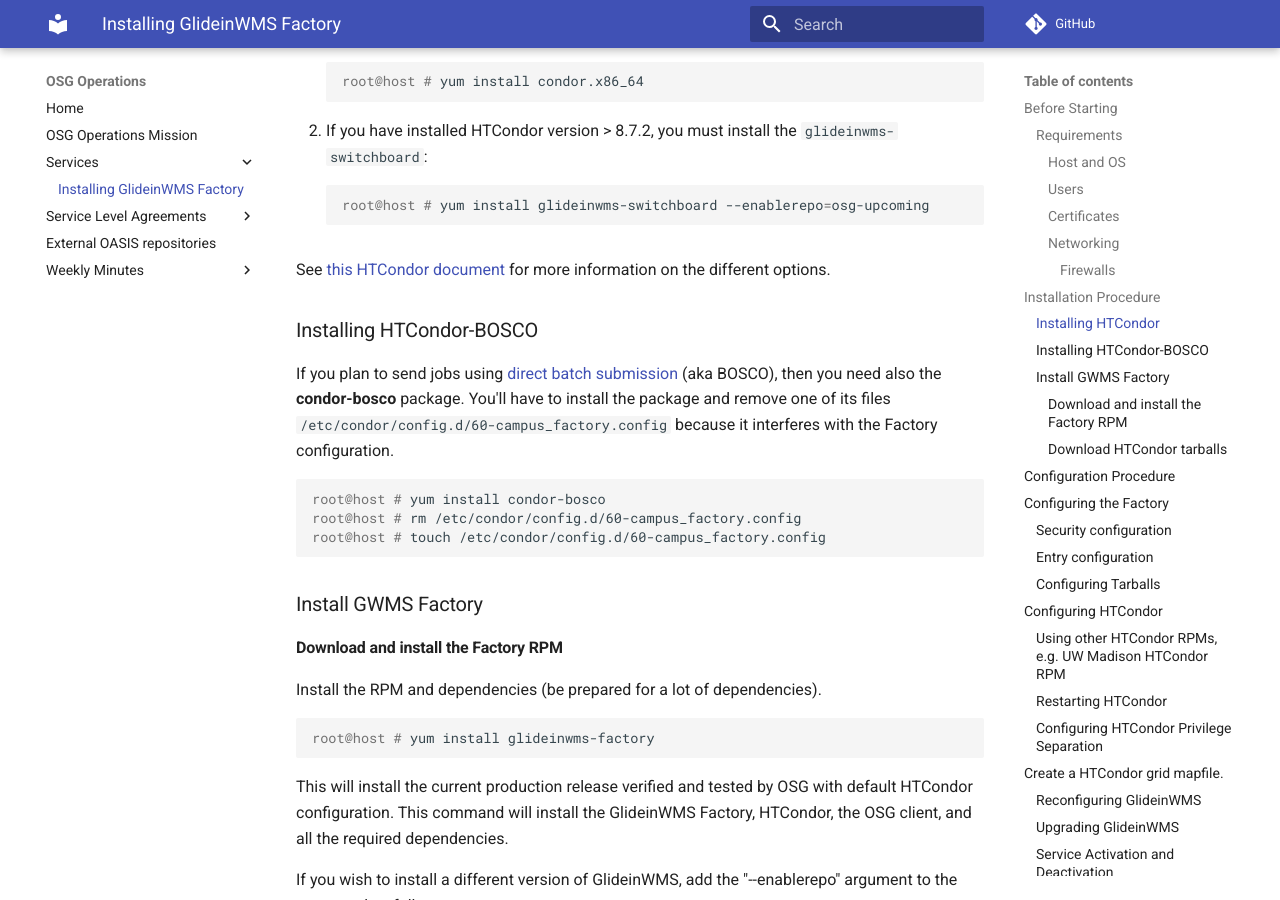
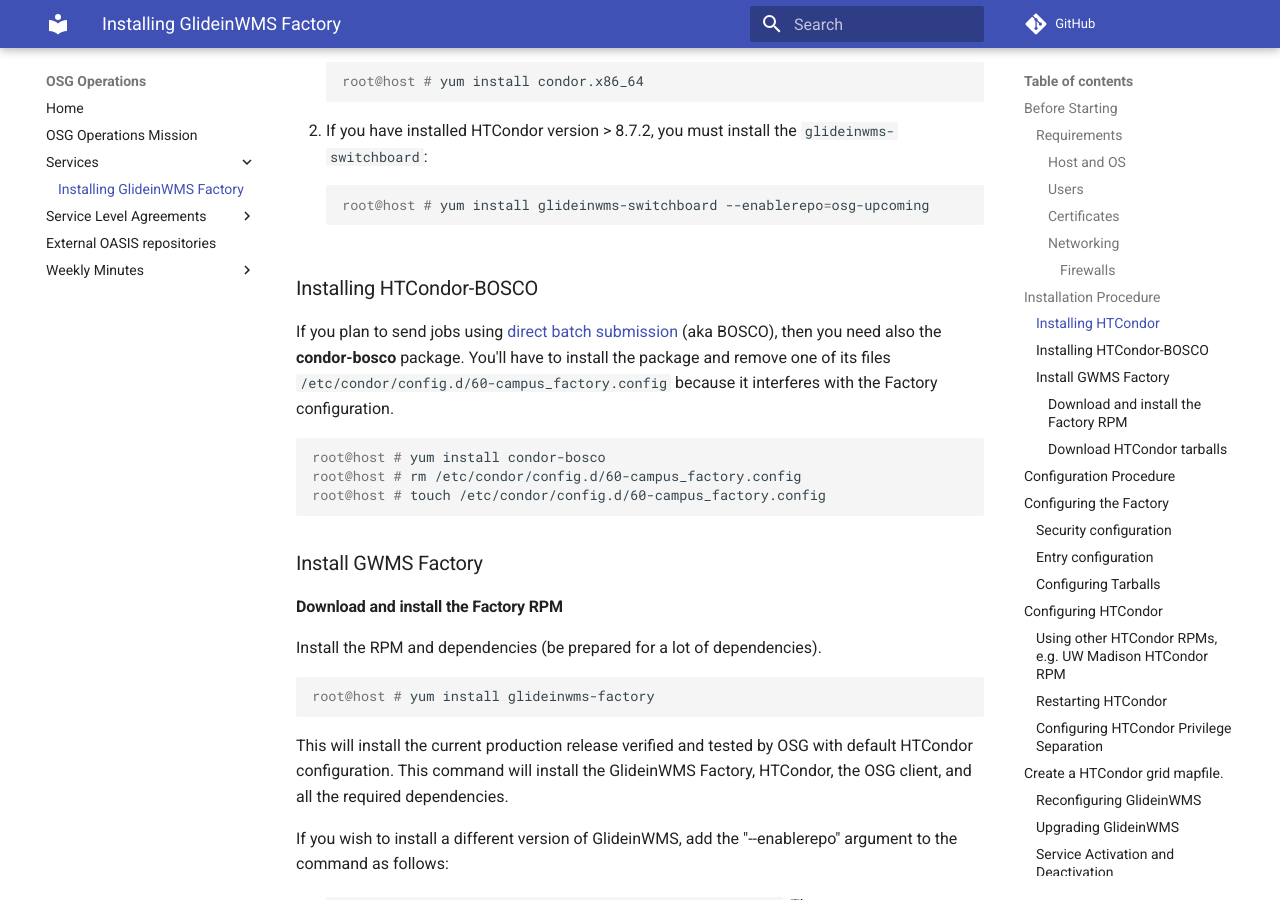
Before and after one commit to osg-htc/operations, an MkDocs documentation site: the page built from docs/services/install-gwms-factory.md, in a window 1280 px wide and 900 px high, scrolled down 3109 px. Built offline with MkDocs 1.6.1 and Material for MkDocs 9.7.7, drawn with Linux system fonts in a browser that asks for light colours; comment, search, counter and statistics services are not loaded; old or Windows-style settings are respelled for this version of MkDocs; some of the changed lines change nothing that is shown.

Commit message:
Fix links to the docs repo

```diff
--- a/docs/services/install-gwms-factory.md
+++ b/docs/services/install-gwms-factory.md
@@ -79,10 +79,10 @@
 
 As with all OSG software installations, there are some one-time (per host) steps to prepare in advance:
 
-- Ensure the host has a [supported operating system](/release/supported_platforms)
+- Ensure the host has a [supported operating system](https://opensciencegrid.org/docs/release/supported_platforms/)
 - Obtain root access to the host
-- Prepare the [required Yum repositories](/common/yum)
-- Install [CA certificates](/common/ca)
+- Prepare the [required Yum repositories](https://opensciencegrid.org/docs/common/yum/)
+- Install [CA certificates](https://opensciencegrid.org/docs/common/ca/)
 
 ### Installing HTCondor
 
@@ -98,8 +98,6 @@
 
         :::console
         root@host # yum install glideinwms-switchboard --enablerepo=osg-upcoming
-
-See [this HTCondor document](htcondor.org) for more information on the different options.
 
 ### Installing HTCondor-BOSCO
 
```
